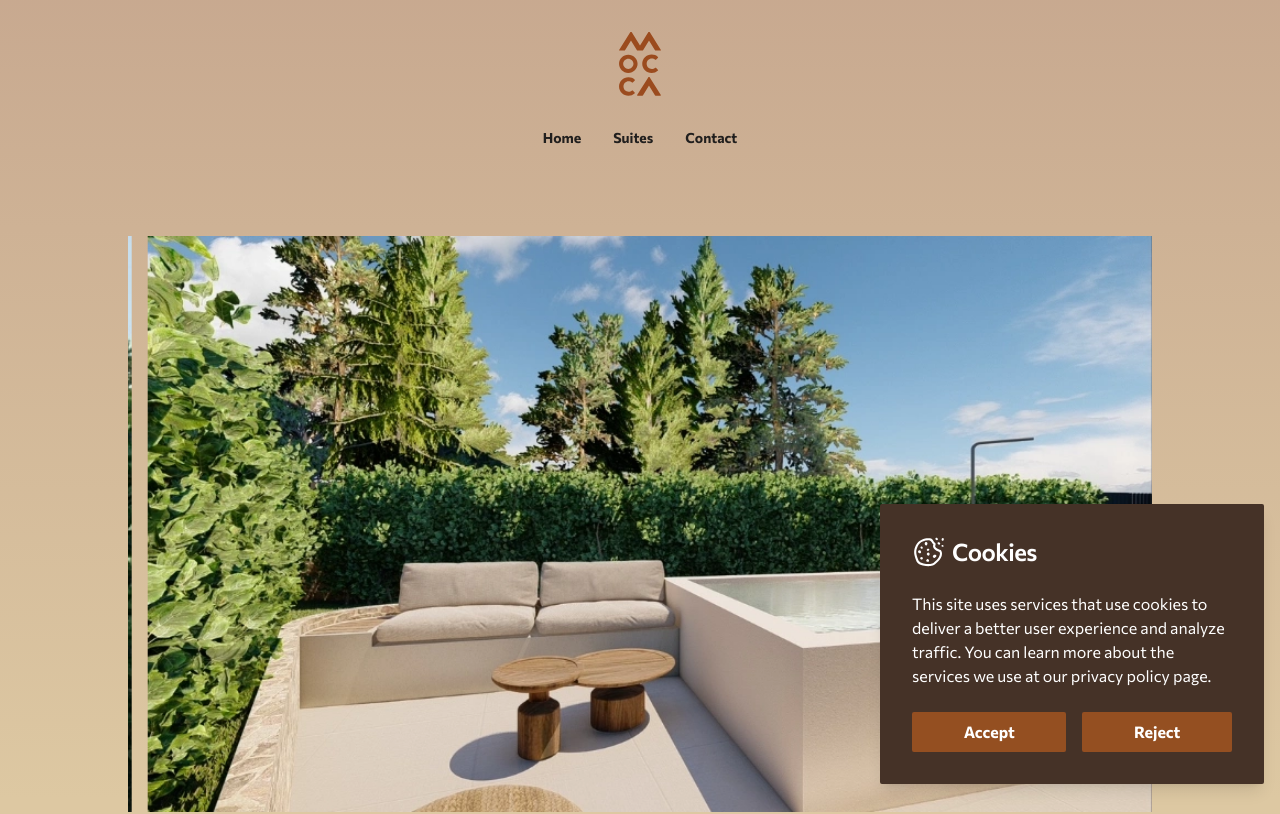
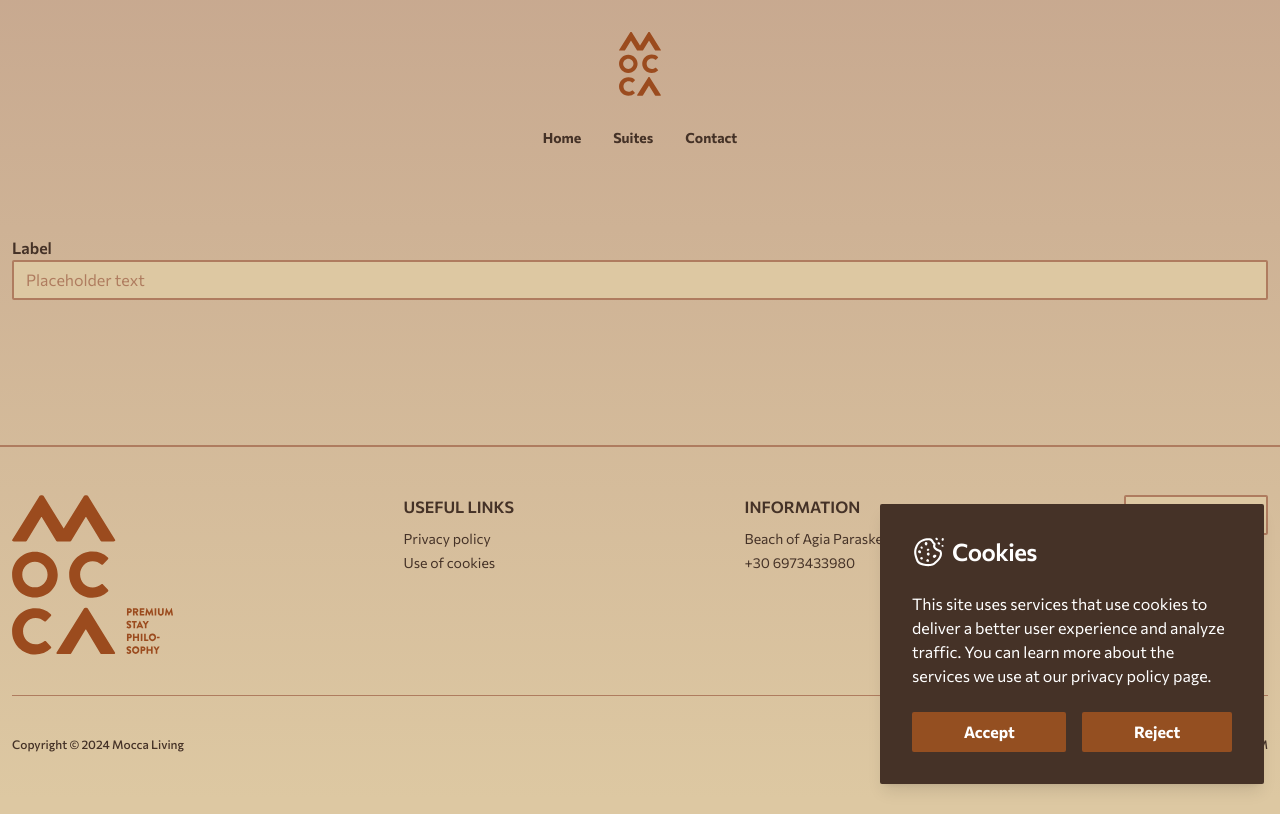
Before and after one commit to chrismitsdev/mocca-living, a Next.js app: page /en in a window 1280 px wide. Shown: the top 814 px of the page. Built offline with nearby package versions, Linux system fonts and the light colour scheme.

Commit message:
addition: label & input components
db init and dummy postgres query

```diff
--- a/package.json
+++ b/package.json
@@ -12,6 +12,7 @@
   "devDependencies": {
     "@hookform/devtools": "^4.3.1",
     "@radix-ui/react-icons": "^1.3.0",
+    "@radix-ui/react-label": "^2.1.0",
     "@radix-ui/react-select": "^2.1.1",
     "@radix-ui/react-separator": "^1.1.0",
     "@radix-ui/react-slot": "^1.1.0",
@@ -20,6 +21,7 @@
     "@types/node": "^20",
     "@types/react": "^18",
     "@types/react-dom": "^18",
+    "@vercel/postgres": "^0.9.0",
     "class-variance-authority": "^0.7.0",
     "clsx": "^2.1.1",
     "embla-carousel-autoplay": "^8.1.7",
--- a/src/app/[locale]/page.tsx
+++ b/src/app/[locale]/page.tsx
@@ -3,6 +3,8 @@ import {useTranslations} from 'next-intl'
 import {unstable_setRequestLocale} from 'next-intl/server'
 import {Container} from '@/components/shared/container'
 import {HomeCarousel} from '@/components/page/home/HomeCarousel'
+import {Label} from '@/components/ui/label'
+import {Input} from '@/components/ui/input'
 
 export async function generateMetadata({params: {locale}}: Params) {
   const t = await getTranslations({locale, namespace: 'Metadata'})
@@ -18,7 +20,11 @@ export default function IndexPage({params: {locale}}: Params) {
 
   return (
     <Container>
-      <HomeCarousel />
+      {/* <HomeCarousel /> */}
+      <div>
+        <Label htmlFor='label'>{'Label'}</Label>
+        <Input id='label' placeholder='Placeholder text' />
+      </div>
     </Container>
   )
 }
--- a/src/components/page/home/HomeCarousel.tsx
+++ b/src/components/page/home/HomeCarousel.tsx
@@ -1,5 +1,4 @@
 import Image from 'next/image'
-import {Container} from '@/components/shared/container'
 import {
   Carousel,
   CarouselViewport,
@@ -27,6 +26,7 @@ function HomeCarousel() {
                 className='w-full h-full object-cover'
                 src={image}
                 alt={`Carousel image ${i + 1}`}
+                priority
               />
             </CarouselSlide>
           ))}
--- /dev/null
+++ b/src/components/ui/input.tsx
@@ -0,0 +1,25 @@
+import * as React from 'react'
+import {cn} from '#/lib/utils'
+
+type InputProps = React.ComponentPropsWithoutRef<'input'>
+
+const Input = React.forwardRef<
+  HTMLInputElement,
+  InputProps
+>(({className, type, ...props}, ref) => {
+  return (
+    <input
+      className={cn(
+        'px-3 py-1.5 w-full bg-app-background border-2 rounded outline-0 font-medium transition placeholder:font-normal placeholder:text-foreground-muted placeholder:opacity-100 focus-within:border-border-hover focus-within:shadow-md disabled:cursor-not-allowed disabled:opacity-50',
+        className
+      )}
+      type={type}
+      ref={ref}
+      {...props}
+    />
+  )
+})
+
+Input.displayName = 'Input'
+
+export {Input}
--- /dev/null
+++ b/src/components/ui/label.tsx
@@ -0,0 +1,25 @@
+"use client"
+
+import * as React from 'react'
+import {Root} from '@radix-ui/react-label'
+import {cn} from '#/lib/utils'
+
+type LabelProps = React.ComponentPropsWithoutRef<'label'>
+
+const Label = React.forwardRef<
+  React.ElementRef<typeof Root>,
+  LabelProps
+>(({className, ...props}, ref) => (
+  <Root
+    className={cn(
+      'inline-block font-semibold',
+      className
+    )}
+    ref={ref}
+    {...props}
+  />
+))
+
+Label.displayName = 'Label'
+
+export {Label}
--- a/src/components/ui/select.tsx
+++ b/src/components/ui/select.tsx
@@ -31,14 +31,14 @@ const SelectTrigger = React.forwardRef<
 >(({className, children, ...props}, ref) => (
   <Trigger
     className={cn(
-      'px-4 py-[7px] flex items-center gap-2 bg-app-background font-semibold text-sm border hover:border-border-hover data-open:shadow-md data-open:border-border-hover rounded focus:outline-none disabled:cursor-not-allowed disabled:opacity-50 [&>span]:grow [&>span]:text-left',
+      'px-4 py-1.5 flex items-center gap-2 bg-app-background border-2 rounded font-semibold text-sm transition hover:border-border-hover data-open:shadow-md data-open:border-border-hover  focus:outline-none disabled:cursor-not-allowed disabled:opacity-50 [&>span]:grow [&>span]:text-left [&>svg]:data-open:rotate-180',
       className
     )}
     ref={ref}
     {...props}
   >
     {children}
-    <Icon asChild className='shrink-0'>
+    <Icon asChild className='shrink-0 transition'>
       <ChevronDownIcon width={16} height={16} />
     </Icon>
   </Trigger>
@@ -50,7 +50,7 @@ const SelectContent = React.forwardRef<
 >(({className, children, position = 'popper', sideOffset = 6, ...props}, ref) => (
   <Content
     className={cn(
-      'w-[var(--radix-select-trigger-width)] max-h-[var(--radix-select-content-available-height)] overflow-hidden bg-app-background border border-border-hover rounded shadow-md data-open:animate-in data-open:fade-in-0 data-open:zoom-in-95 data-closed:animate-out data-closed:fade-out-0 data-closed:zoom-out-95 data-top:slide-in-from-bottom-2 data-right:slide-in-from-left-2 data-bottom:slide-in-from-top-2 data-left:slide-in-from-right-2',
+      'w-[var(--radix-select-trigger-width)] max-h-[var(--radix-select-content-available-height)] overflow-hidden bg-app-background border-2 border-border-hover rounded shadow-md data-open:animate-in data-open:fade-in-0 data-open:zoom-in-95 data-closed:animate-out data-closed:fade-out-0 data-closed:zoom-out-95 data-top:slide-in-from-bottom-2 data-right:slide-in-from-left-2 data-bottom:slide-in-from-top-2 data-left:slide-in-from-right-2',
       className
     )}
     sideOffset={sideOffset}
--- a/src/globals.css
+++ b/src/globals.css
@@ -90,7 +90,7 @@
     /* Semantics */
     --foreground: var(--brand-12);
     --foreground-alt: var(--gray-12);
-    --foreground-muted: var(--brand-5);
+    --foreground-muted: var(--brand-6);
 
     --primary: var(--brand-9);
     --primary-alt: var(--gray-9);
@@ -134,7 +134,7 @@
 
   body {
     /* @apply relative bg-app-background text-foreground-alt before:absolute before:-z-10 before:w-full before:h-[480px] before:bg-gradient-to-b from-brand-4 before:opacity-60; */
-    @apply relative bg-app-background text-foreground-alt before:absolute before:inset-0 before:-z-10 before:bg-gradient-to-b from-brand-4 before:opacity-70;
+    @apply relative bg-app-background text-foreground before:absolute before:inset-0 before:-z-10 before:bg-gradient-to-b from-brand-4 before:opacity-70 selection:bg-primary selection:text-primary-foreground;
     /* @apply bg-app-background text-foreground-alt bg-gradient-to-b from-brand-4 selection:bg-primary selection:text-primary-foreground; */
     font-feature-settings: 'rlig' 1, 'calt' 1;
   }
```
Also changed, not shown: lib/data.ts (added, +15 -0 lines), types.d.ts (+7 -0 lines), 1 other file (tests, documents, lock files or other folders).
